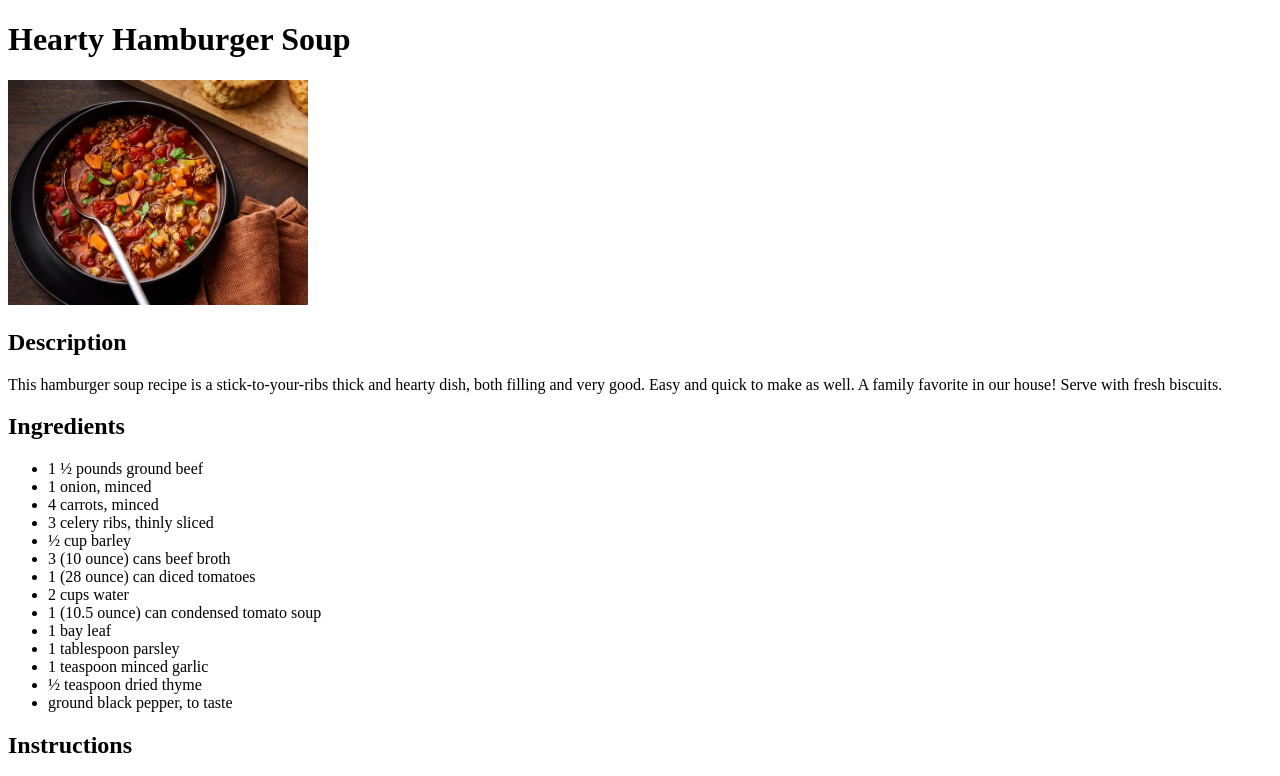
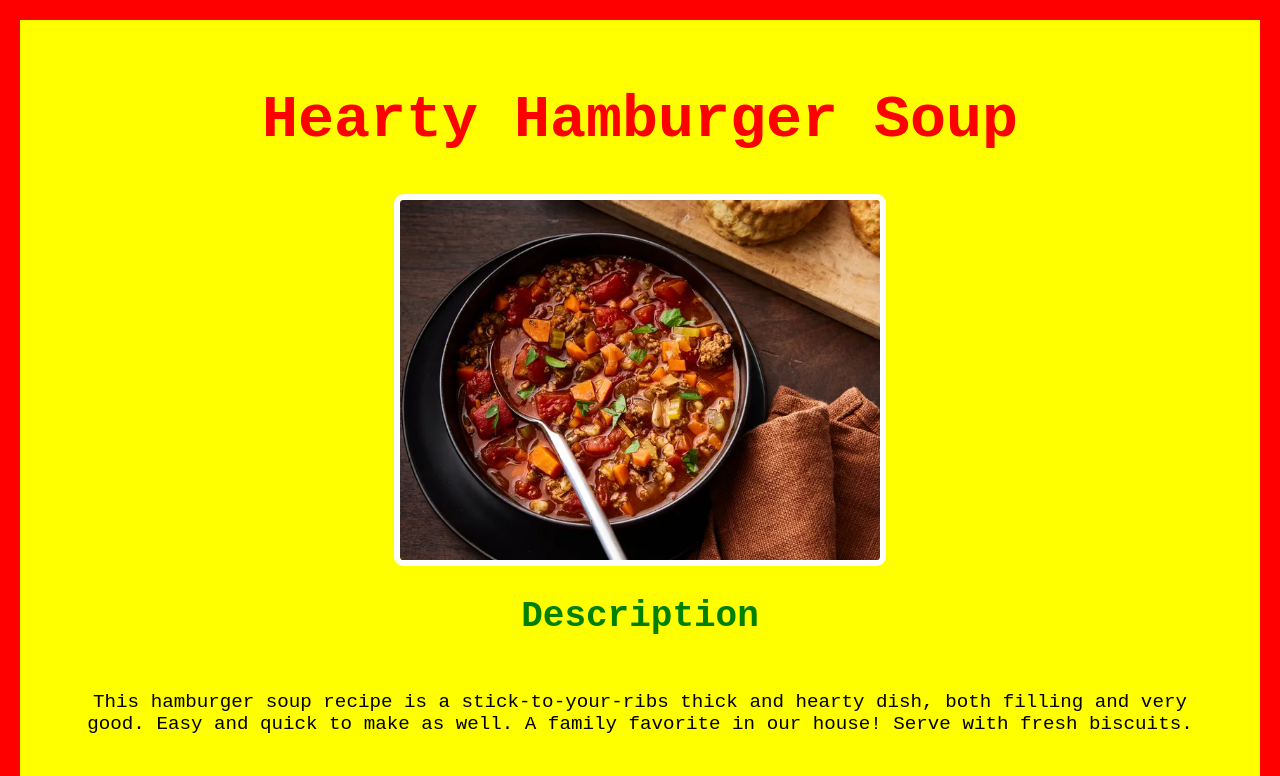
Before and after one commit to Darkshadoz/odin-recipes, a plain HTML site: page recipes/hamburger-soup.html in a window 1280 px wide. Shown: the top 776 px of the page. Drawn offline with Linux system fonts and the light colour scheme.

Commit message:
add new css styling to recipe pages and change index.html padding to fit sized windows

```diff
--- a/recipes/hamburger-soup.html
+++ b/recipes/hamburger-soup.html
@@ -4,10 +4,11 @@
     <meta charset="UTF-8">
     <meta name="viewport" content="width=device-width, initial-scale=1.0">
     <title>Hearty-Hamburger-Soup</title>
+    <link rel="stylesheet" href="recipe-style.css">
 </head>
 <body>
     <h1>Hearty Hamburger Soup</h1>
-    <img src="../images/hamburgersoup.png" alt="Hamburger-Soup" width="300">
+    <img src="../images/hamburgersoup.png" alt="Hamburger-Soup" height="300">
     <h2>Description</h2>
     <p>This hamburger soup recipe is a stick-to-your-ribs thick and hearty dish, both filling and very good. Easy and quick to make as well.
         A family favorite in our house! Serve with fresh biscuits.</p>
--- /dev/null
+++ b/recipes/recipe-style.css
@@ -0,0 +1,40 @@
+html {
+    border: solid red 20px;
+    padding: 2%;
+}
+
+body {
+    background-color: yellow;
+    font-family: 'Courier New', Courier, monospace;
+    zoom: 120%;
+}
+
+h1 {
+    text-align: center;
+    color: red;
+    font-size: 50px;
+}
+
+h2 {
+    text-align: center;
+    color: green;
+    font-size: 30px;
+}
+
+p {
+    text-align: center;
+    padding: 20px;
+}
+
+li {
+    text-align: left;
+    padding: 10px;
+}
+
+img {
+    display: block;
+    margin-left: auto;
+    margin-right: auto;
+    border-radius: 8px;
+    border: solid white 5px;
+}
--- /dev/null
+++ b/style.css
@@ -0,0 +1,29 @@
+ html {
+    border:solid red 20px;
+    padding:20%;
+ }
+
+ body {
+    background-color: yellow;
+    font-family: 'Courier New', Courier, monospace;
+ }
+
+ h1 {
+    text-align: center;
+    color: red;
+    font-size: 50px;
+    font-family: 'Courier New', Courier, monospace;
+ }
+
+ li {
+    text-align: center;
+    padding-top: 40px;
+    color: green;
+    font-size: 30px;
+    list-style-type: none;
+ }
+
+ ul {
+    margin: auto;
+    width: 60%;
+ }
```
Also changed, not shown: recipes/hamburger-steak.html (+2 -1 lines), recipes/lasagna.html (+1 -0 lines).
